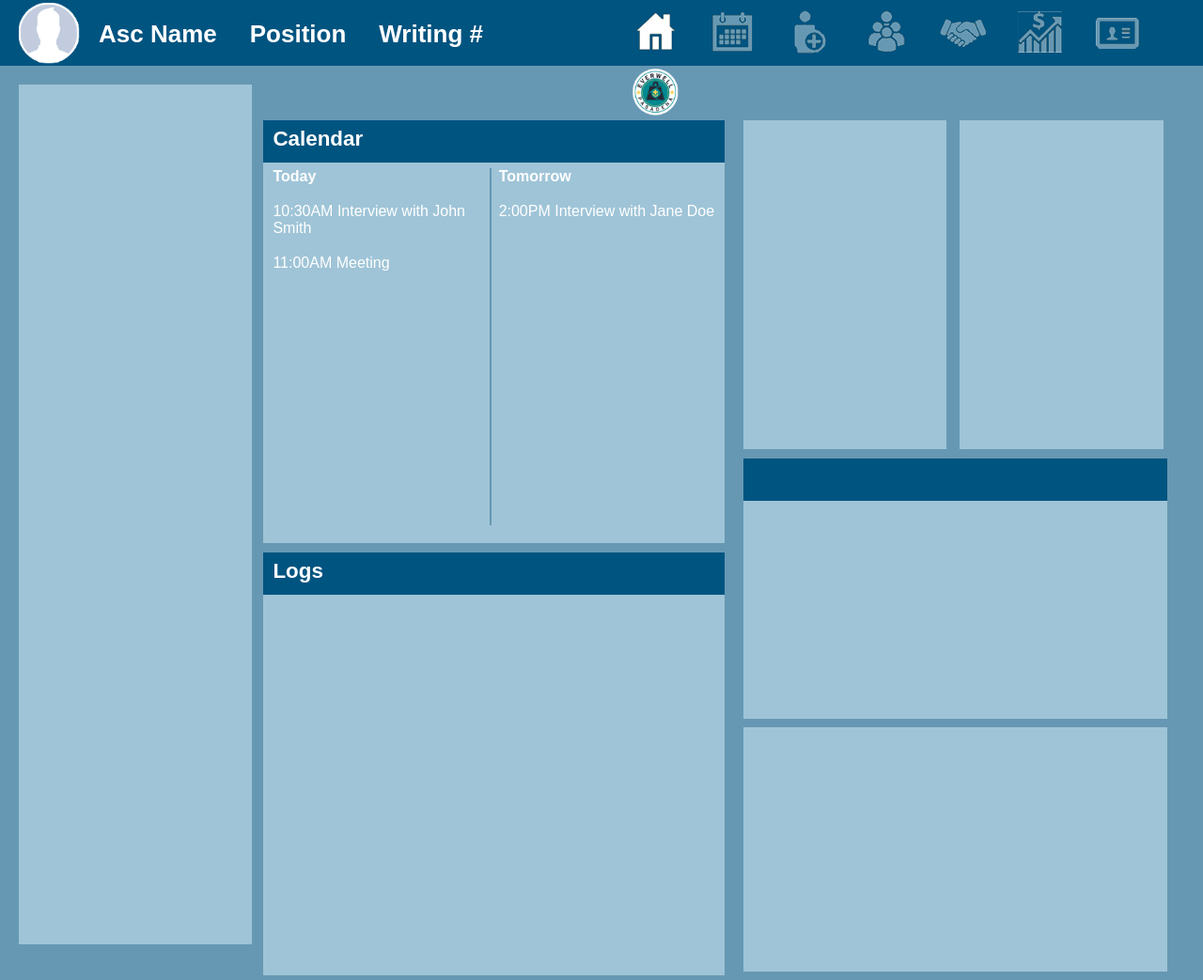
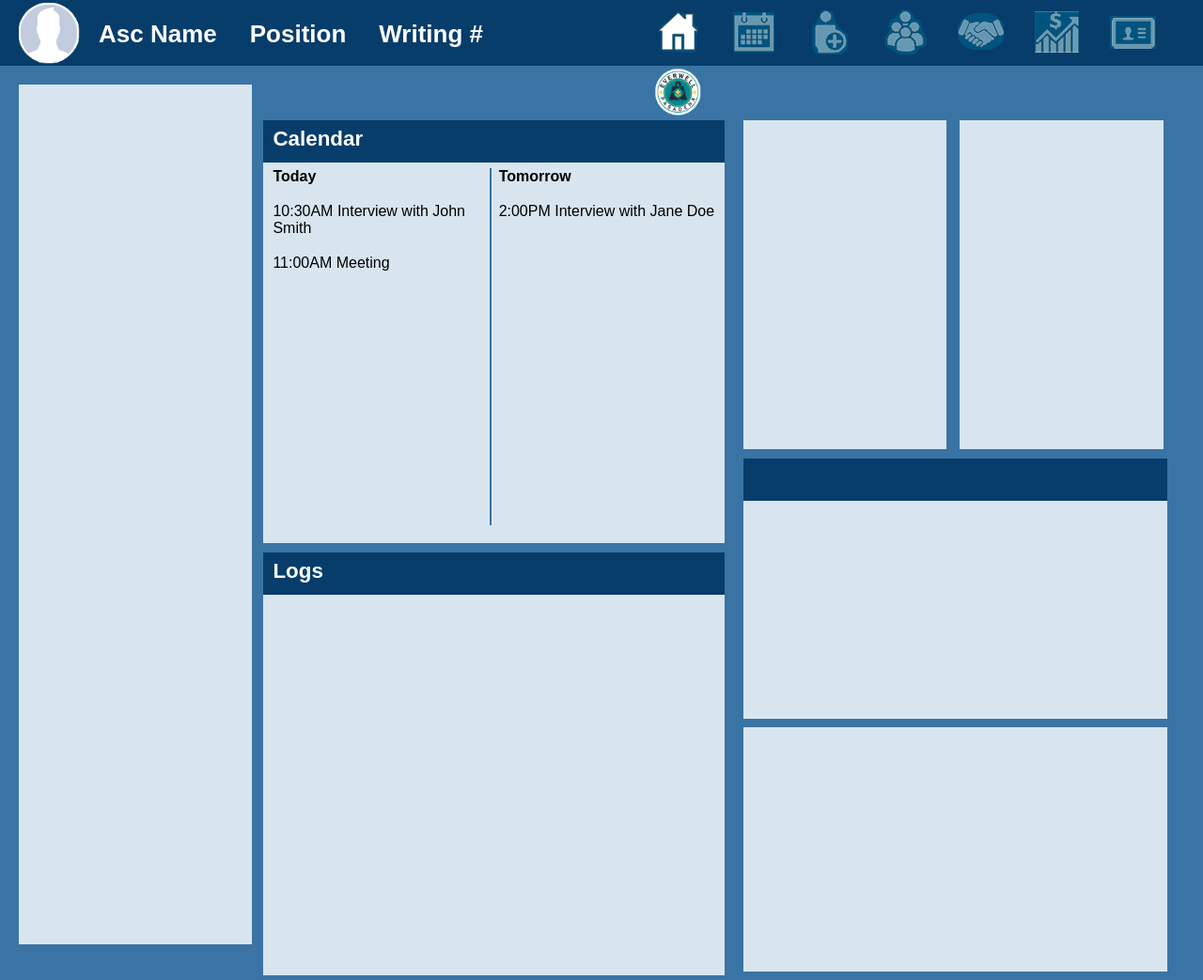
Before and after one commit to carmen-ng/ProjectX, a PHP site: page /home.html in a window 1280 px wide. Shown: the whole page at 94% size. Run offline with PHP 8.4, Linux system fonts and the light colour scheme; some libraries are stand-ins or nearby versions.

Commit message:
update colors, css

```diff
--- a/home.css
+++ b/home.css
@@ -2,14 +2,14 @@ body, html{
 	margin: 0;
 	width: 100%;
 	height: 100%;
-	background-color: #6698b3;
+	background-color: #3a74a4;
 }
 
 *{
 	font-family: 'Century Gothic', sans-serif;
 }
 .nav {
-	background-color: #005480;
+	background-color: #063d6b;
 	height: 70px;
 	width: 100%;}
 .ham {margin: 22px 25px 17px 25px;}
@@ -38,19 +38,19 @@ a {
 	padding-top: 18%;
 	padding-right: 19%;}
 .nav-left {
-	width: 50%;
+	width: 48%;
 }
 .nav-right {
 	margin-right: 0px;
 	text-align: right;
 	float: right;
-	width: 50%;
+	width: 48%;
 }
 .nav-right li {
 	padding-left: 5%;
 }
 .body {
-	background-color: #6698b3;
+	background-color: #3a74a4;
 	height: 915px;
 	padding: 20px;}
 
@@ -69,7 +69,7 @@ a {
 }
 
 .left{
-	background-color: #9fc4d7;
+	background-color: #d8e5ef;
 	height: 100%;
 	float: left;
 	width: 20%;}
@@ -80,18 +80,18 @@ a {
 	margin-left: 1%;
 	height: 100%;}
 .calendar {
-	background-color: #9fc4d7;
-	color: #FFF;
+	background-color: #d8e5ef;
+	color: #000;
 	float: left;
 	height: 405px;
 	width: 99%;
 	margin-bottom: 2%;
-	border-top: 45px solid #005480;}
+	border-top: 45px solid #063d6b;}
 .cal_today{
 	width: 49%;
 	height: 95%;
 	float:left;
-	border-right: 2px solid #6698b3;
+	border-right: 2px solid #3a74a4;
 }
 .cal_tmr{
 	width:49%;
@@ -99,11 +99,11 @@ a {
 	float:right;
 }
 .logs {
-	background-color: #9fc4d7;
+	background-color: #d8e5ef;
 	height: 405px;
 	width: 99%;
 	float: left;
-	border-top: 45px solid #005480;}
+	border-top: 45px solid #063d6b;}
 .right {
 	float: left;
 	position: relative;
@@ -111,27 +111,27 @@ a {
 .right-left{
 	float: left;
 	width: 46%;
-	background-color: #9fc4d7;
+	background-color: #d8e5ef;
 	height: 350px;
 	margin-left: 3%;}
 .right-right {
 	float: left;
 	width: 46%;
-	background-color: #9fc4d7;
+	background-color: #d8e5ef;
 	height: 350px;
 	margin-left: 3%;}
 .right-top{
 	float: left;
 	width: 95.8%;
-	background-color: #9fc4d7;
+	background-color: #d8e5ef;
 	margin-top: 2%;
 	margin-left: 3%;;
 	height: 232px;
-	border-top: 45px solid #005480;}
+	border-top: 45px solid #063d6b;}
 .right-bottom{
 	float: left;
 	width: 95.8%;
-	background-color: #9fc4d7;
+	background-color: #d8e5ef;
 	margin-top: 2%;
 	margin-left: 3%;
 	height: 260px;}
```
Also changed, not shown: login.css (+9 -7 lines).
